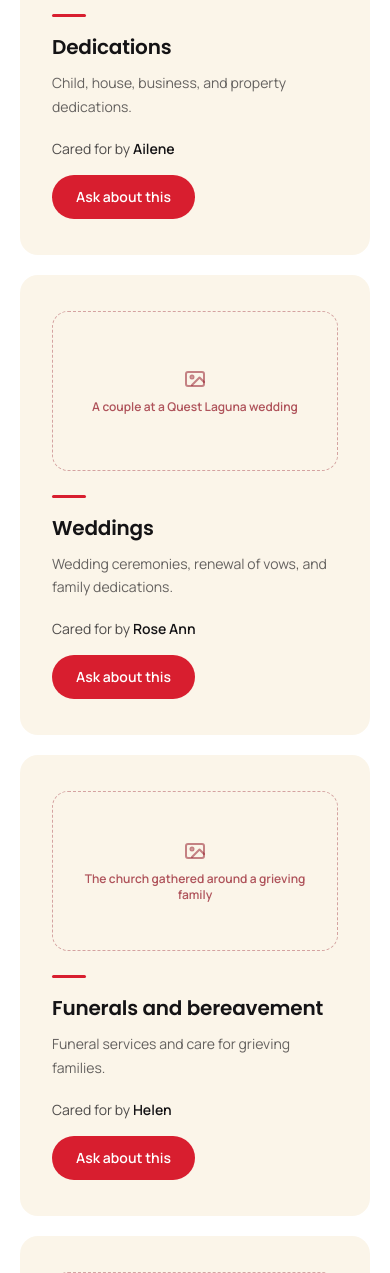
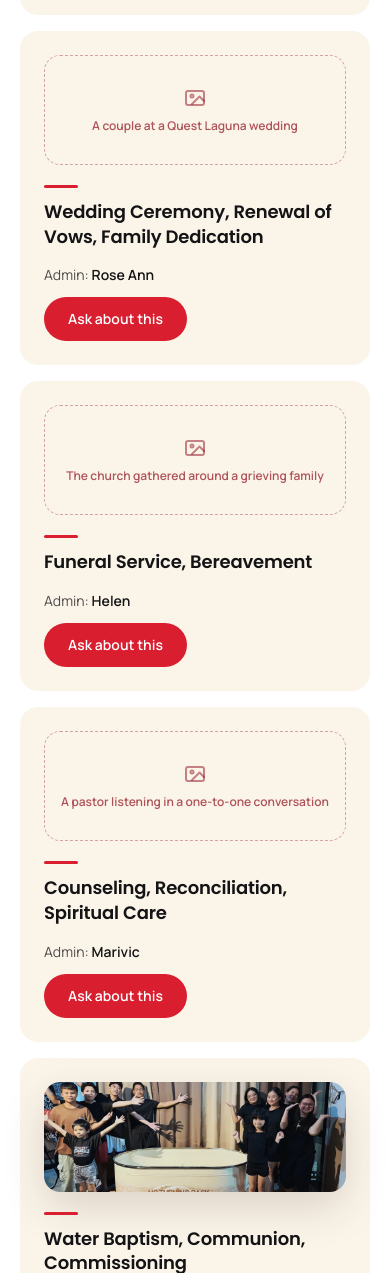
Before and after one commit to renzyndrome/quest-web, an Astro site: page /services in a window 390 px wide. Shown: the part 727-2000 px from the top of the page. Built offline with nearby package versions, Linux system fonts and the light colour scheme; Astro itself is replaced by a stand-in of ours.

Commit message:
refactor(services): use the church's own wording, tighten for mobile
The service names now read as the church gave them, rather than reworded:
"Child, House, Business, Properties Dedication" instead of "Dedications", and
so on. They already say what each one covers, so the description line under
each card is gone. "Admin: Ailene" replaces "Cared for by Ailene", which is
also the church's own word for the role.

Mobile spacing: card padding, the photo box and the grid gap all start smaller
and step up at sm. Five stacked cards were getting tall on a phone, which is
most of this church's traffic. Roughly 400px shorter at 390px wide.

Copy is plainer throughout: "Who to ask." for the section, "Not sure who to
ask? Send a message anyway." to close.

Still no surnames, phone numbers or email addresses. The list we were given
includes them; they stay out (PII, and this repo is public).

```diff
--- a/src/lib/site.ts
+++ b/src/lib/site.ts
@@ -449,68 +449,62 @@ export const NEXT_STEPS: readonly PathwayStep[] = [
 
 export interface PastoralService {
   slug: string;
+  /** The service, in the church's own words. */
   name: string;
-  blurb: string;
-  /**
-   * FIRST NAME ONLY of the person who coordinates this service.
-   *
-   * Never add a surname, phone number, email address or social handle: that is
-   * member PII, which does not belong in this repo (.claude/rules/content.md).
-   * Requests reach these people through the question form on /connect, which
-   * emails QUESTION_TEAM_EMAIL for the office to forward on. Edit this list
-   * when someone hands the role over.
-   */
-  coordinatorFirstName: string;
+  /*
+    FIRST NAME ONLY of the admin who handles it.
+
+    Never add a surname, phone number, email address or social handle, even
+    when the list we were given includes them: that is member PII
+    (.claude/rules/content.md). People reach them through the question form on
+    /connect, which emails the office to pass on. Edit here when someone hands
+    the role over.
+  */
+  adminFirstName: string;
   /*
     The card photo. `src` stays undefined until the church supplies a real
-    photograph for that service, and PhotoSlot renders a labelled placeholder
-    in the meantime — `label` describes the shot we are waiting for, so whoever
-    takes it knows what is needed. Dropping a real photo in is a one-line edit.
+    photograph, and PhotoSlot renders a labelled placeholder meanwhile —
+    `label` describes the shot we are waiting for.
   */
   photo: { label: string; src?: string; alt?: string; width?: number; height?: number };
 }
 
 /*
-  The pastoral services the church performs, rendered at /services.
+  Booking and assisting for pastoral services and rites, rendered at /services.
 
-  Named in visitor language rather than the handbook's. "Rites" and "Admin" are
-  the church's internal words for these; a guest planning a funeral is not
-  looking for a rite or an admin.
+  The names are the church's own list, kept as they were given rather than
+  reworded. They already say what each one covers, so the cards carry no extra
+  description line.
 */
 export const PASTORAL_SERVICES: readonly PastoralService[] = [
   {
-    slug: 'dedications',
-    name: 'Dedications',
-    blurb: 'Child, house, business, and property dedications.',
-    coordinatorFirstName: 'Ailene',
+    slug: 'dedication',
+    name: 'Child, House, Business, Properties Dedication',
+    adminFirstName: 'Ailene',
     photo: { label: 'A family at a child dedication' },
   },
   {
-    slug: 'weddings',
-    name: 'Weddings',
-    blurb: 'Wedding ceremonies, renewal of vows, and family dedications.',
-    coordinatorFirstName: 'Rose Ann',
+    slug: 'wedding',
+    name: 'Wedding Ceremony, Renewal of Vows, Family Dedication',
+    adminFirstName: 'Rose Ann',
     photo: { label: 'A couple at a Quest Laguna wedding' },
   },
   {
-    slug: 'funerals',
-    name: 'Funerals and bereavement',
-    blurb: 'Funeral services and care for grieving families.',
-    coordinatorFirstName: 'Helen',
+    slug: 'funeral',
+    name: 'Funeral Service, Bereavement',
+    adminFirstName: 'Helen',
     photo: { label: 'The church gathered around a grieving family' },
   },
   {
     slug: 'counseling',
-    name: 'Counseling and spiritual care',
-    blurb: 'Counseling, reconciliation, and spiritual care.',
-    coordinatorFirstName: 'Marivic',
+    name: 'Counseling, Reconciliation, Spiritual Care',
+    adminFirstName: 'Marivic',
     photo: { label: 'A pastor listening in a one-to-one conversation' },
   },
   {
     slug: 'baptism',
-    name: 'Baptism',
-    blurb: 'Water baptism, communion, and commissioning for those the church sends out to serve.',
-    coordinatorFirstName: 'Len Len',
+    name: 'Water Baptism, Communion, Commissioning',
+    adminFirstName: 'Len Len',
     photo: {
       label: 'Families gathered around the baptism pool',
       src: '/images/site/baptism.webp',
--- a/src/pages/services.astro
+++ b/src/pages/services.astro
@@ -1,15 +1,18 @@
 ---
 /*
-  Pastoral services.
+  Booking and assisting for pastoral services and rites.
 
   Deliberately outside the header nav: that row is already nine items and
-  starts colliding with the wordmark at lg. This page is reached from the
-  mobile menu, the footer, the /ministries closing CTA, and /connect.
+  starts colliding with the wordmark at lg. Reached from the mobile menu, the
+  footer, the /ministries closing CTA, and /connect.
 
-  Coordinators appear by FIRST NAME only. No phone numbers, no email addresses,
-  no handles — that is member PII (.claude/rules/content.md). Every card sends
-  the visitor to the question form on /connect, which emails the church office
-  to forward on.
+  Admins appear by FIRST NAME only. No phone numbers, no email addresses, no
+  handles — that is member PII (.claude/rules/content.md). Every card sends the
+  visitor to the question form on /connect, which emails the office to pass on.
+
+  Spacing is tuned for a phone: most of this church's traffic is mid-range
+  Android, and five stacked cards get tall fast. Padding and the photo box both
+  step up at sm rather than starting large.
 */
 import Base from '../layouts/Base.astro';
 import HeroBanner from '../components/HeroBanner.astro';
@@ -22,28 +25,27 @@ const askHref = `/connect?topic=${encodeURIComponent(PASTORAL_TOPIC)}#ask`;
 ---
 
 <Base
-  title="Pastoral services — Quest Laguna"
-  description="Dedications, weddings, funerals, counseling, and baptism at Quest Laguna Church. Ask about any of them here."
+  title="Pastoral services and rites — Quest Laguna"
+  description="Booking and assisting for dedications, weddings, funerals, counseling, baptism and communion at Quest Laguna Church."
 >
   <HeroBanner
-    eyebrow="Pastoral care"
-    title="Pastoral services."
-    body="Dedications, weddings, funerals, counseling, and baptism. Each one is cared for by someone on our pastoral team, and you can ask about any of them here."
+    eyebrow="Booking and assisting"
+    title="Pastoral services and rites."
+    body="Each one has an admin who helps you book it. Send a message and they will get back to you."
     compact
   />
 
-  <section class="px-5 py-12 md:px-10 md:pb-20" aria-label="Our pastoral services">
+  <section class="px-5 pb-14 md:px-10 md:pb-20" aria-label="Pastoral services and rites">
     <div class="reveal mx-auto max-w-[1080px]">
-      <h2 class="max-w-2xl text-3xl leading-[1.15] md:text-4xl">
-        What we offer, and who to ask.
-      </h2>
+      <h2 class="text-2xl leading-[1.15] md:text-3xl">Who to ask.</h2>
+
       {/* Equal-width cards throughout. An earlier version let the last card
           span two columns to avoid an orphan row, but that stretched its photo
           wide and object-cover then cropped the group out of it. */}
-      <div class="mt-8 grid gap-5 sm:grid-cols-2 lg:grid-cols-3">
+      <div class="mt-6 grid gap-4 sm:grid-cols-2 sm:gap-5 lg:grid-cols-3">
         {
           PASTORAL_SERVICES.map((service) => (
-            <article class="flex flex-col rounded-card bg-cream px-8 py-9">
+            <article class="flex flex-col rounded-card bg-cream px-6 py-6 sm:px-8 sm:py-8">
               {/* Every card carries a photo. Four are still labelled
                   placeholders until the church supplies real ones. */}
               <PhotoSlot
@@ -52,17 +54,16 @@ const askHref = `/connect?topic=${encodeURIComponent(PASTORAL_TOPIC)}#ask`;
                 alt={service.photo.alt}
                 width={service.photo.width}
                 height={service.photo.height}
-                class="h-[160px] w-full"
+                class="h-[110px] w-full sm:h-[150px]"
               />
-              <div class="mt-6 h-[3px] w-[34px] rounded bg-brand" aria-hidden="true" />
-              <h3 class="mt-4 text-xl">{service.name}</h3>
-              <p class="mt-2.5 text-sm leading-[1.7] text-ink/65">{service.blurb}</p>
-              {/* mt-auto sits here, not on the button, so the coordinator line
-                  and the button travel together as one bottom block. */}
-              <p class="mt-auto pt-5 text-sm text-ink/75">
-                Cared for by <span class="font-semibold text-ink">{service.coordinatorFirstName}</span>
+              <div class="mt-5 h-[3px] w-[34px] rounded bg-brand" aria-hidden="true" />
+              <h3 class="mt-3 text-lg leading-snug">{service.name}</h3>
+              {/* mt-auto sits here, not on the button, so the admin line and
+                  the button travel together as one bottom block. */}
+              <p class="mt-auto pt-4 text-sm text-ink/75">
+                Admin: <span class="font-semibold text-ink">{service.adminFirstName}</span>
               </p>
-              <div class="mt-4">
+              <div class="mt-3">
                 <PillButton href={`/connect?service=${service.slug}#ask`} size="sm">
                   Ask about this<span class="sr-only"> {service.name}</span>
                 </PillButton>
@@ -74,14 +75,14 @@ const askHref = `/connect?topic=${encodeURIComponent(PASTORAL_TOPIC)}#ask`;
     </div>
   </section>
 
-  <section class="bg-cream px-5 py-16 md:px-10 md:py-20" aria-label="Get in touch">
+  <section class="bg-cream px-5 py-12 md:px-10 md:py-16" aria-label="Get in touch">
     <div class="mx-auto max-w-[640px] text-center">
-      <h2 class="text-2xl md:text-3xl">Not sure who to talk to?</h2>
+      <h2 class="text-2xl md:text-3xl">Not sure who to ask?</h2>
       <p class="mt-3 text-[15px] leading-[1.7] text-ink/65">
-        Ask anyway. Tell us what is happening and we will point you to the right person.
+        Send a message anyway. We will pass it to the right admin.
       </p>
-      <div class="mt-7 flex flex-wrap justify-center gap-4">
-        <PillButton href={askHref}>Ask a question</PillButton>
+      <div class="mt-6 flex flex-wrap justify-center gap-4">
+        <PillButton href={askHref}>Send a message</PillButton>
         <PillButton href="/visit" variant="outline">Plan a visit</PillButton>
       </div>
     </div>
--- a/tests/e2e/connect.spec.ts
+++ b/tests/e2e/connect.spec.ts
@@ -71,16 +71,16 @@ test('a services deep link preselects the pastoral topic and names the service',
   preselect either way.
 */
 test('the pastoral topic survives the Messenger fallback', async ({ page }) => {
-  await page.goto('/connect?service=weddings');
+  await page.goto('/connect?service=wedding');
 
   const form = page.locator('#question-form');
   await expect(form.locator('[name="topic"]')).toHaveValue('Pastoral services');
 
-  // The visitor types after the prefilled "About: Weddings" line rather than
+  // The visitor types after the prefilled "About: <service>" line rather than
   // replacing it, which is what carries the service through to the office.
   const questionBox = form.locator('[name="question"]');
   const prefilled = await questionBox.inputValue();
-  expect(prefilled).toMatch(/^About: Weddings/);
+  expect(prefilled).toMatch(/^About: Wedding Ceremony/);
   await questionBox.fill(`${prefilled}When is the next schedule?`);
 
   await form.locator('[data-question-submit]').click();
@@ -88,5 +88,5 @@ test('the pastoral topic survives the Messenger fallback', async ({ page }) => {
   // Email is unconfigured in this suite, so the form composes a message instead.
   const composed = page.locator('#question-composed');
   await expect(composed).toHaveValue(/About: Pastoral services/);
-  await expect(composed).toHaveValue(/About: Weddings/);
+  await expect(composed).toHaveValue(/About: Wedding Ceremony/);
 });
```
